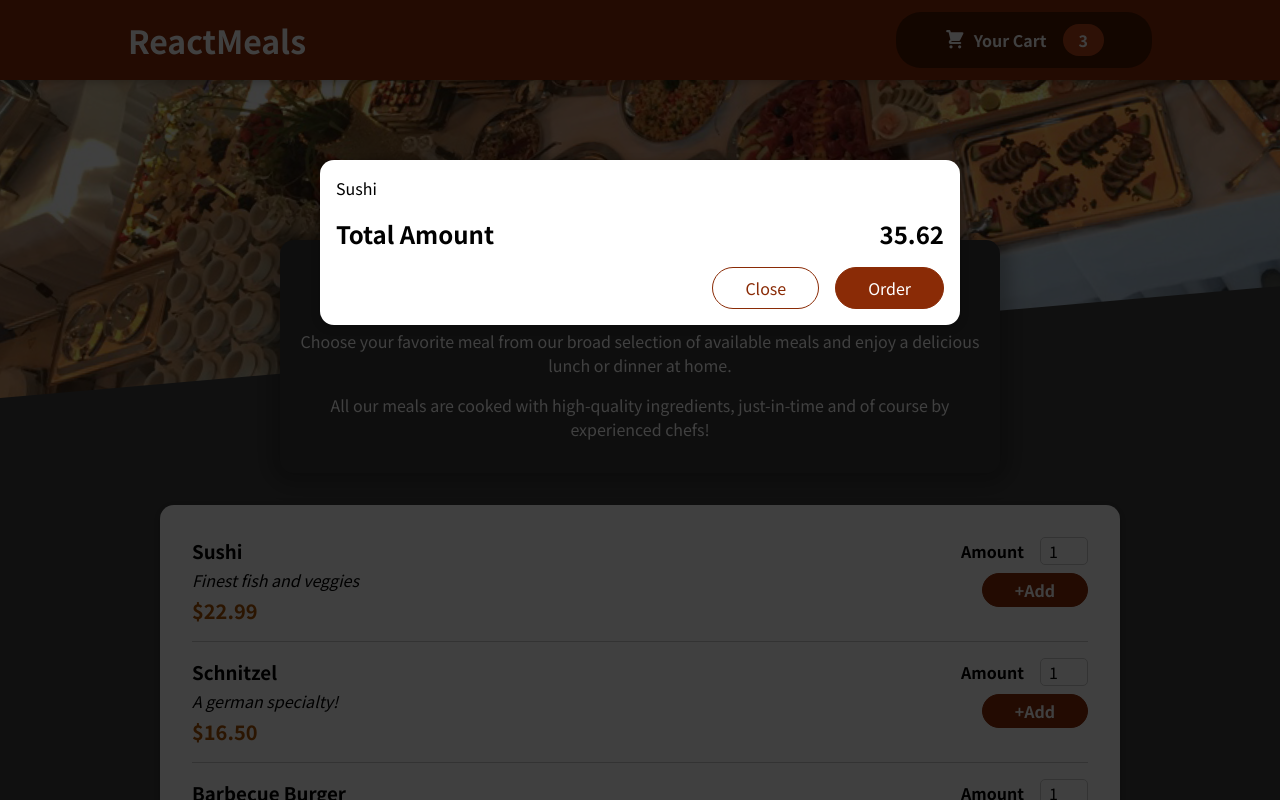
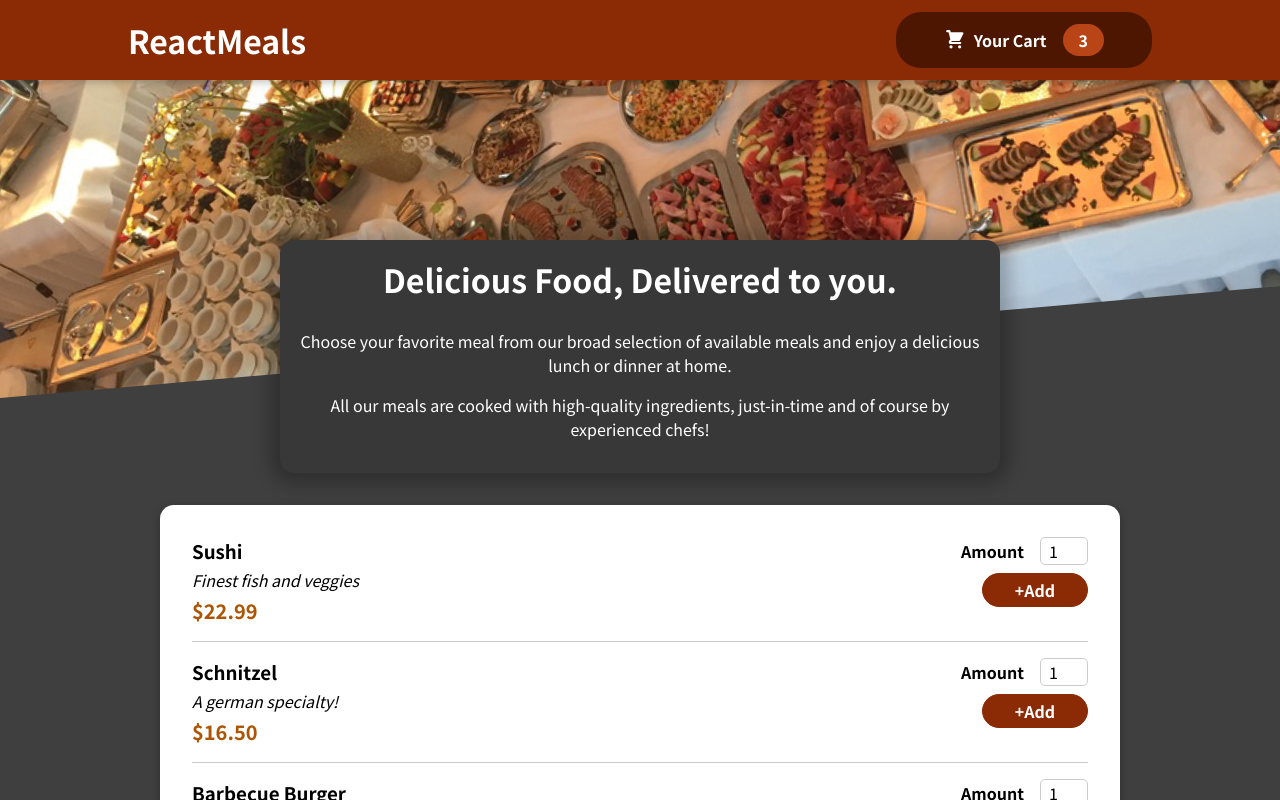
Before and after one commit to APrajapat10/ReactMeals, a React (Create React App) app: page / in a window 1280 px wide. Shown: the top 800 px of the page. Built offline with nearby package versions, Linux system fonts and the light colour scheme.

Commit message:
Modal, Close and Open with useState

```diff
--- a/src/App.js
+++ b/src/App.js
@@ -1,11 +1,22 @@
 import Header from './components/Layout/Header';
 import Meals from './components/Meals/Meals';
 import Cart from './components/Cart/Cart';
+import {useState} from 'react';
 function App() {
+
+  const [cartIsShown,setCartIsShown]=useState(false);
+
+  const showCartHandler = ()=>{
+    setCartIsShown(true);
+  };
+
+  const hideCartHandler = ()=>{
+    setCartIsShown(false);
+  };
   return (
     <>
-      <Cart/>
-      <Header/>
+      {cartIsShown && <Cart onClose={hideCartHandler}/>}
+      <Header onShowCart={showCartHandler}/>
       <main>
         <Meals/>
       </main>
--- a/src/components/Cart/Cart.js
+++ b/src/components/Cart/Cart.js
@@ -5,14 +5,14 @@
     {[{id: 'c1', price:12.99, amount: 2, name: "Sushi"}].map(item=>{return <li>{item.name}</li>})}
     </ul>
  return(
-     <Modal>
+     <Modal onClose={props.onClose}>
          {cartItems}
          <div className={classes.total}>
              <span>Total Amount</span>
              <span>35.62</span>
          </div>
          <div className={classes.actions}>
-             <button className={classes['button--alt']}>Close</button>
+             <button className={classes['button--alt']} onClick={props.onClose}>Close</button>
              <button className={classes.button}>Order</button>
          </div>
      </Modal>
--- a/src/components/Layout/Header.js
+++ b/src/components/Layout/Header.js
@@ -6,7 +6,7 @@
         <>
         <header className={classes.header}>
             <h1>ReactMeals</h1>
-            <HeaderCartButton/>
+            <HeaderCartButton onClick={props.onShowCart}/>
         </header>
         <div className={classes['main-image']}>
             <img src={mealsImage} alt="A table full of delicious food"/>
--- a/src/components/Layout/HeaderCartButton.js
+++ b/src/components/Layout/HeaderCartButton.js
@@ -3,7 +3,7 @@
 
 const HeaderCartButton =(props)=>{
 return(
-    <button className={classes.button}>
+    <button className={classes.button} onClick={props.onClick}>
         <span className={classes.icon}>
         <CartIcon/>
         </span>
--- a/src/components/UI/Modal.js
+++ b/src/components/UI/Modal.js
@@ -2,7 +2,7 @@
 import ReactDOM from 'react-dom';
 
 const Backdrop = props =>{
-    return <div className={classes.backdrop}/>;
+    return <div className={classes.backdrop} onClick={props.onClose}/>;
 }
 
 const ModalOverlay = props =>{
@@ -16,7 +16,7 @@
 const Modal=(props)=>{
     return(
         <>
-            {ReactDOM.createPortal(<Backdrop/>,portalElement)}
+            {ReactDOM.createPortal(<Backdrop onClose={props.onClose}/>,portalElement)}
             {ReactDOM.createPortal(<ModalOverlay>{props.children}</ModalOverlay>,portalElement)}
         </>
     );
```
Also changed, not shown: 1 other file (tests, documents, lock files or other folders).
